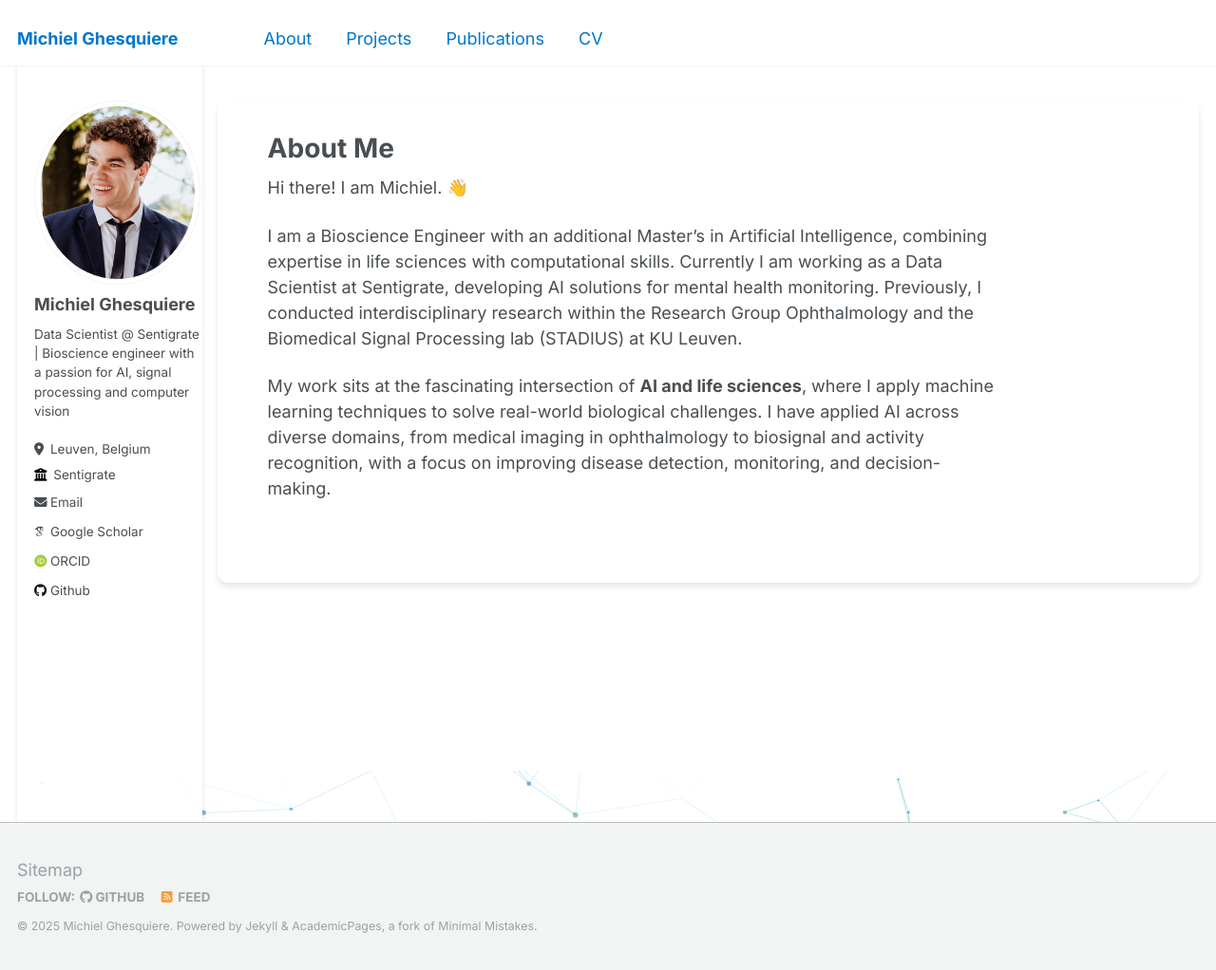
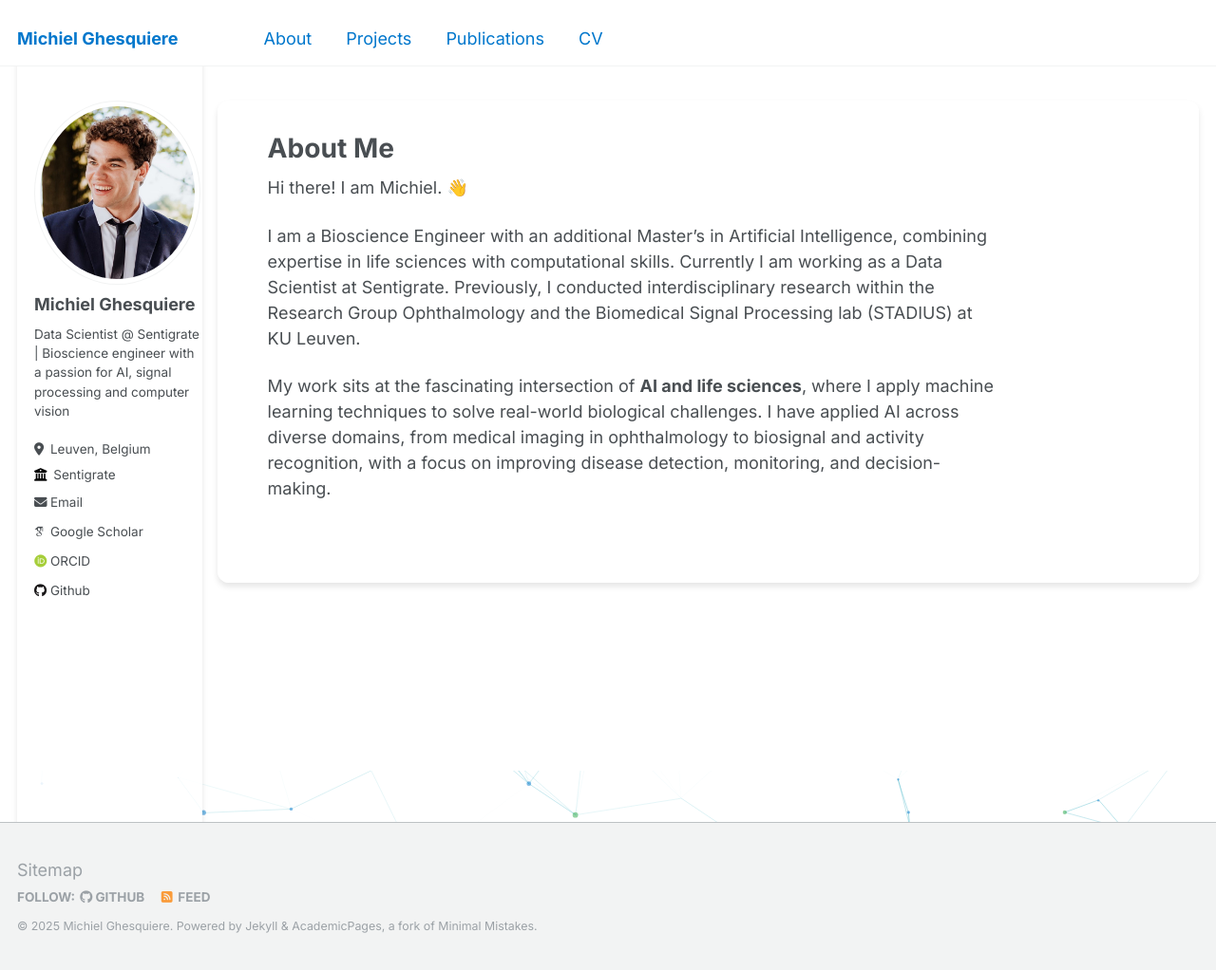
Before and after one commit to MichielGhesquiere/MichielGhesquiere.github.io, a Jekyll site: the page built from _pages/about.md, in a window 1280 px wide and 1022 px high. Shown: the whole window at 95% size. Built offline with Jekyll 4.4.1, drawn with Linux system fonts in a browser that asks for light colours; some web fonts are replaced.

Commit message:
about me

```diff
--- a/_pages/about.md
+++ b/_pages/about.md
@@ -9,6 +9,6 @@ redirect_from:
 
 Hi there! I am Michiel. 👋
 
-I am a Bioscience Engineer with an additional Master's in Artificial Intelligence, combining expertise in life sciences with computational skills. Currently I am working as a Data Scientist at Sentigrate, developing AI solutions for mental health monitoring. Previously, I conducted interdisciplinary research within the Research Group Ophthalmology and the Biomedical Signal Processing lab (STADIUS) at KU Leuven.
+I am a Bioscience Engineer with an additional Master's in Artificial Intelligence, combining expertise in life sciences with computational skills. Currently I am working as a Data Scientist at Sentigrate. Previously, I conducted interdisciplinary research within the Research Group Ophthalmology and the Biomedical Signal Processing lab (STADIUS) at KU Leuven.
 
 My work sits at the fascinating intersection of **AI and life sciences**, where I apply machine learning techniques to solve real-world biological challenges. I have applied AI across diverse domains, from medical imaging in ophthalmology to biosignal and activity recognition, with a focus on improving disease detection, monitoring, and decision-making.
```
